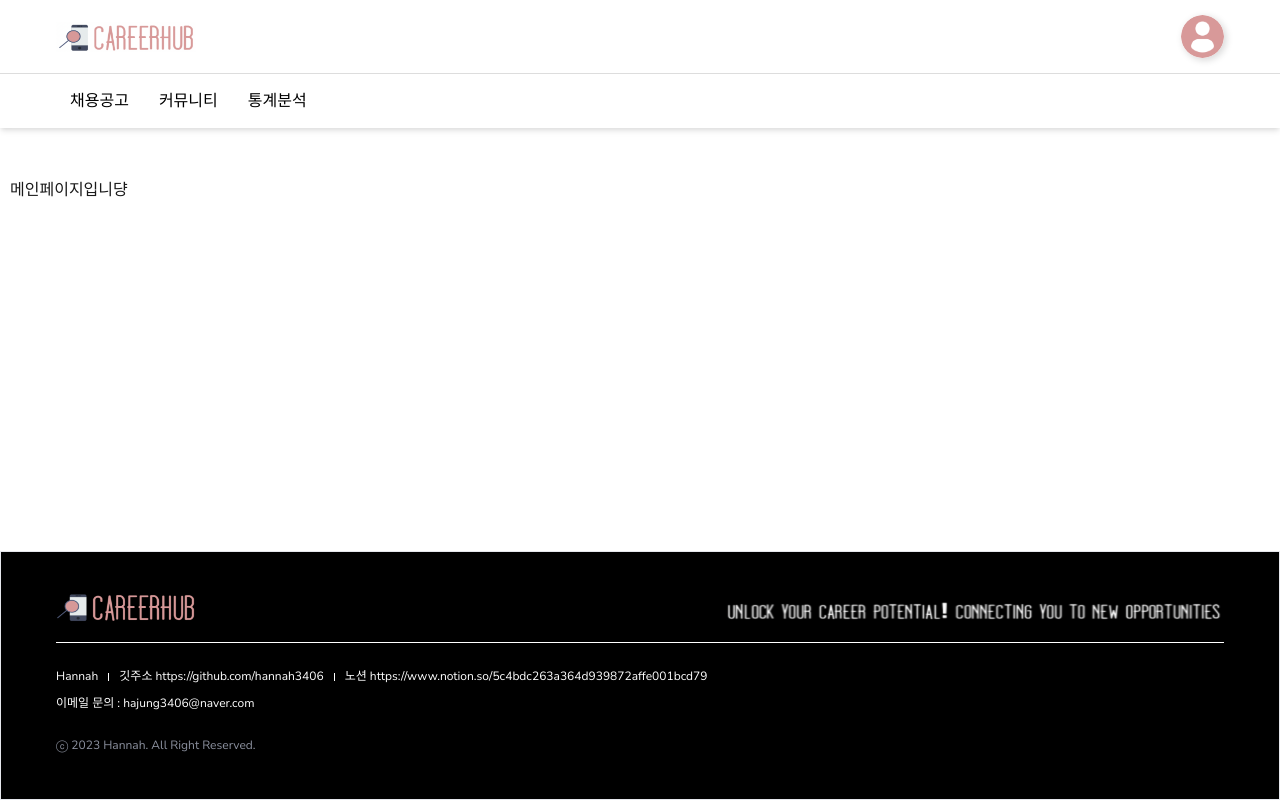
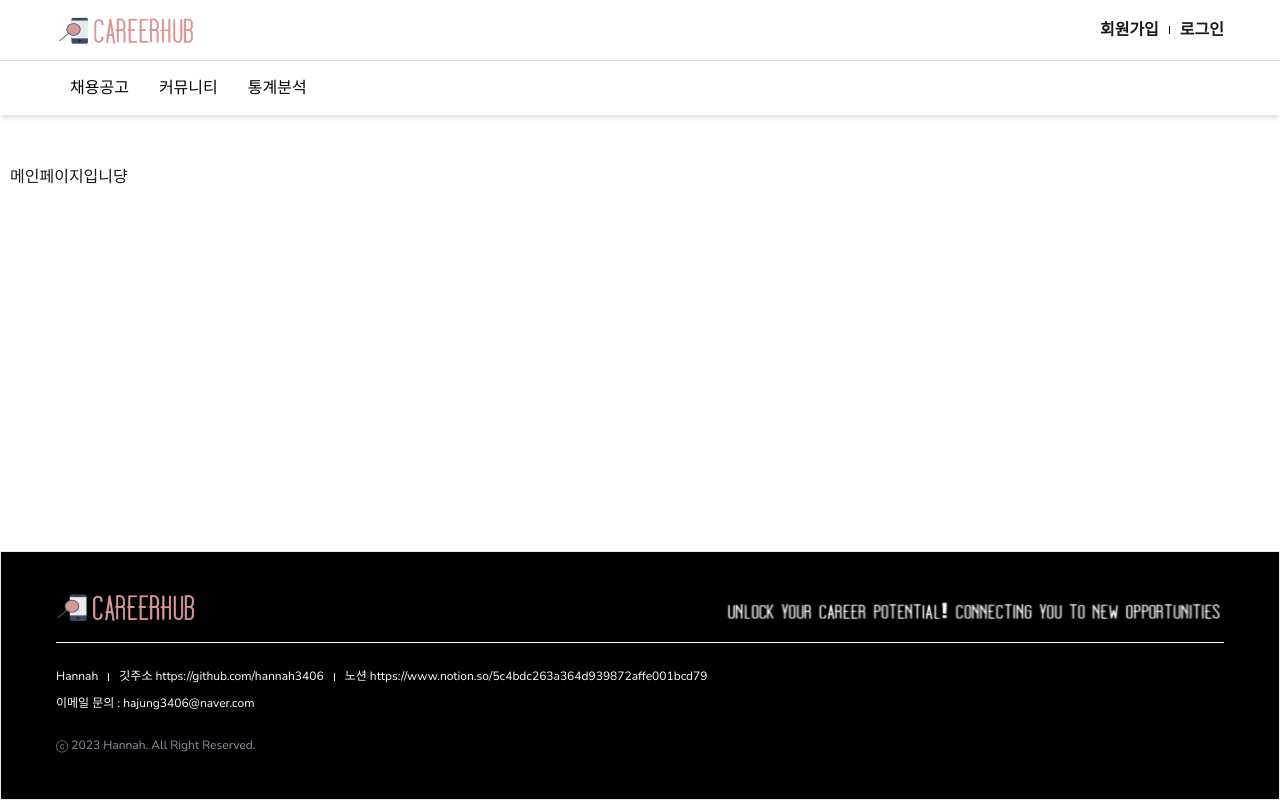
Before and after one commit to hannah3406/CareerHub, a React (Create React App) app: page / in a window 1280 px wide. Built offline with nearby package versions, Linux system fonts and the light colour scheme; a web font is replaced by a local one.

Commit message:
feature:로그인

```diff
--- a/package.json
+++ b/package.json
@@ -23,6 +23,7 @@
     "file-saver": "^2.0.5",
     "framer-motion": "^10.5.0",
     "i": "^0.3.7",
+    "moment": "^2.29.4",
     "ngrok": "^4.3.3",
     "npm": "^9.6.2",
     "randomcolor": "^0.6.2",
--- a/src/App.tsx
+++ b/src/App.tsx
@@ -1,5 +1,5 @@
 import HomeLayout from "components/common/@Layout/layouts/HomeLayout";
-import "./app.css";
+import "./App.css";
 import { Route, Routes, useLocation, useNavigate } from "react-router-dom";
 import * as P from "./pages/index";
 import { useEffect, useMemo } from "react";
--- a/src/components/Position/index.tsx
+++ b/src/components/Position/index.tsx
@@ -1,15 +1,20 @@
 import { Box, Flex, Text } from "@chakra-ui/react";
 import styled from "@emotion/styled";
 import { PositionList } from "apis/webcrawling/type";
+import moment from "moment";
 interface IPositionComponentProps {
   data?: PositionList[];
 }
 const PositionComponent = (props: IPositionComponentProps) => {
   const { data } = props;
+
   return (
     <Flex flexDirection="column" w="900px" m="0 auto">
       {data &&
-        data.map((data, idx) => (
+        data.map((data, idx) => {
+          const local = moment.utc(data.updatedAt).toDate();
+          const date = moment(local).format("YYYY.MM.DD");
+          return (
             <Flex
               key={idx}
               justifyContent="space-between"
@@ -47,7 +52,7 @@ const PositionComponent = (props: IPositionComponentProps) => {
                   </Flex>
 
                   <Text display="inline-block" textStyle="sm" color="#666">
-                  2023.04.05
+                    {date}
                   </Text>
                 </Flex>
                 <Box
@@ -67,7 +72,8 @@ const PositionComponent = (props: IPositionComponentProps) => {
                 </Flex>
               </Flex>
             </Flex>
-        ))}
+          );
+        })}
     </Flex>
   );
 };
--- a/src/components/SignUp/index.tsx
+++ b/src/components/SignUp/index.tsx
@@ -12,7 +12,7 @@ const SignUpComponent = () => {
     try {
       postCreateUserMutate(values);
       alert("회원가입이 완료되었습니다! 로그인을 해주세요!");
-      navigete("/");
+      navigete("/login");
     } catch (e) {
       console.log(e);
     }
--- a/src/components/common/@Layout/headers/HomeHeader/HomeHeader.tsx
+++ b/src/components/common/@Layout/headers/HomeHeader/HomeHeader.tsx
@@ -38,15 +38,7 @@ const HomeHeader = () => {
       postLogoutUserMutate({ email: userProfile.email });
     }
   };
-  const cancel = () => {
-    setOpen(false);
-  };
-  const content = (
-    <ProfilePanel>
-      <div>마이페이지</div>
-      <div>로그아웃</div>
-    </ProfilePanel>
-  );
+
   return (
     <Box w="100%" p="15px 0" boxShadow="md">
       <Flex
@@ -64,12 +56,37 @@ const HomeHeader = () => {
           </Link>
         </Box>
         <Flex w="50%" justifyContent="right" alignItems="center">
-          {!exceptPath.includes(pathname) && (
-            <Popover content={content} trigger="click">
+          {!!userProfile ? (
+            <Popover
+              content={
+                <ProfilePanel>
+                  <div>마이페이지</div>
+                  <div onClick={confirm}>로그아웃</div>
+                </ProfilePanel>
+              }
+              trigger="click"
+            >
               <ProfileImg>
                 <img src={PROFILE_DEFAULT} alt="profile" />
               </ProfileImg>
             </Popover>
+          ) : (
+            <>
+              <Link to={ROUTES.SIGNUP}>
+                <Box fontWeight="bold">회원가입</Box>
+              </Link>
+              <Divider
+                display={{ base: "none", sm: "block" }}
+                orientation="vertical"
+                w="1px"
+                h="8px"
+                bg="#000"
+                mx="10px"
+              />
+              <Link to={ROUTES.LOGIN}>
+                <Box fontWeight="bold">로그인</Box>
+              </Link>
+            </>
           )}
         </Flex>
       </Flex>
```
Also changed, not shown: 2 other files (tests, documents, lock files or other folders). Lines whose indentation alone changed are shown as unchanged.
